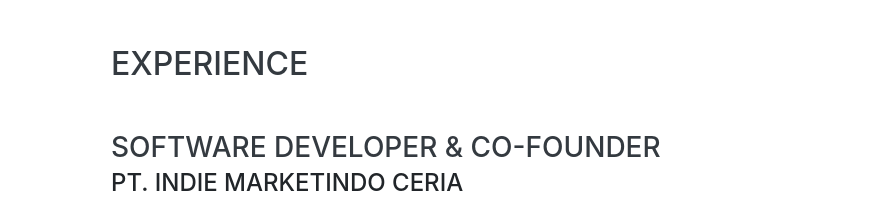
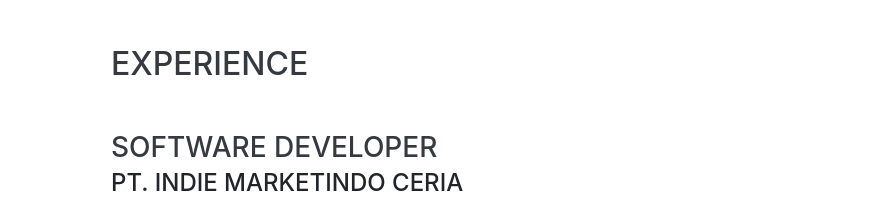
Before and after one commit to ariemeow/ariemeow.github.io, a website with bundled scripts: page index.html in a window 1280 px wide. Shown: the part 804-1018 px from the top of the page, 209-1082 px from the left. Built offline with nearby package versions, Linux system fonts and the light colour scheme; a web font is replaced by a local one.

Commit message:
Update index.html

```diff
--- a/index.html
+++ b/index.html
@@ -100,7 +100,7 @@
 
         <div class="resume-item d-flex flex-column flex-md-row justify-content-between mb-5">
           <div class="resume-content">
-            <h3 class="mb-0">Software Developer & Co-Founder</h3>
+            <h3 class="mb-0">Software Developer</h3>
             <div class="subheading mb-3">PT. Indie Marketindo Ceria</div>
             <p>Bring out a Retail Solution for public with integrated platform such as Marketplace, Point of Sales, ERP, etc. Designing the system from scratch as market needs, it's become a good challenge for me. Tech Stack i used here is :</p>
             <ul>
```
